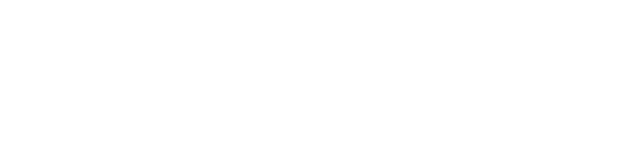
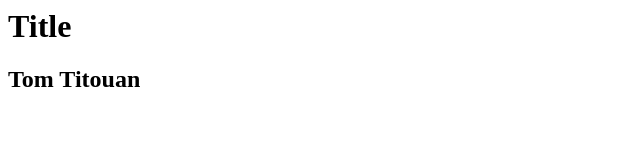
Before and after one commit to TomPo62/Testing2, a plain HTML site: page index.html in a window 1280 px wide. Shown: the whole page, without its empty margins (0-640 px from the left). Drawn offline with Linux system fonts and the light colour scheme.

Commit message:
Third Commit

```diff
--- a/index.html
+++ b/index.html
@@ -1 +1,3 @@
-<title>Title</title>
+<h1>Title</h1>
+
+<h2>Tom Titouan</h2>
```
